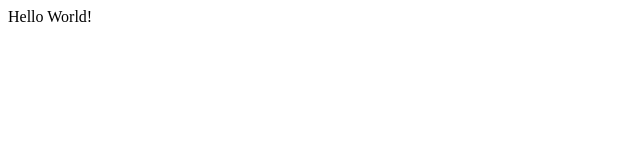
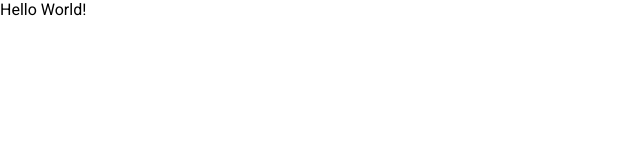
Before and after one commit to icecrimu/learn-mui-5, a React (Create React App) app: page / in a window 1280 px wide. Shown: the top 160 px of the page, without its empty margins (0-640 px from the left). Built offline with nearby package versions, Linux system fonts and the light colour scheme.

Commit message:
Installation

```diff
--- a/package.json
+++ b/package.json
@@ -3,6 +3,10 @@
   "version": "0.1.0",
   "private": true,
   "dependencies": {
+    "@emotion/react": "^11.9.0",
+    "@emotion/styled": "^11.8.1",
+    "@mui/icons-material": "^5.6.2",
+    "@mui/material": "^5.6.4",
     "@testing-library/jest-dom": "^5.16.4",
     "@testing-library/react": "^13.2.0",
     "@testing-library/user-event": "^13.5.0",
--- a/public/index.html
+++ b/public/index.html
@@ -7,7 +7,16 @@
       name="description"
       content="Web site created using create-react-app"
     />
-
+    <link
+      rel="stylesheet"
+      href="https://fonts.googleapis.com/css?family=Roboto:300,400,500,700&display=swap"
+    />
+    <style>
+      * {
+        font-family: "Roboto", sans-serif;
+        margin: 0;
+      }
+    </style>
     <title>React App</title>
   </head>
   <body>
--- a/src/App.js
+++ b/src/App.js
@@ -1,7 +1,11 @@
 import React from "react"
 
 function App() {
-  return <div>Hello World!</div>
+  return (
+    <>
+      <div>Hello World!</div>
+    </>
+  )
 }
 
 export default App
```
Also changed, not shown: 1 other file (tests, documents, lock files or other folders).
